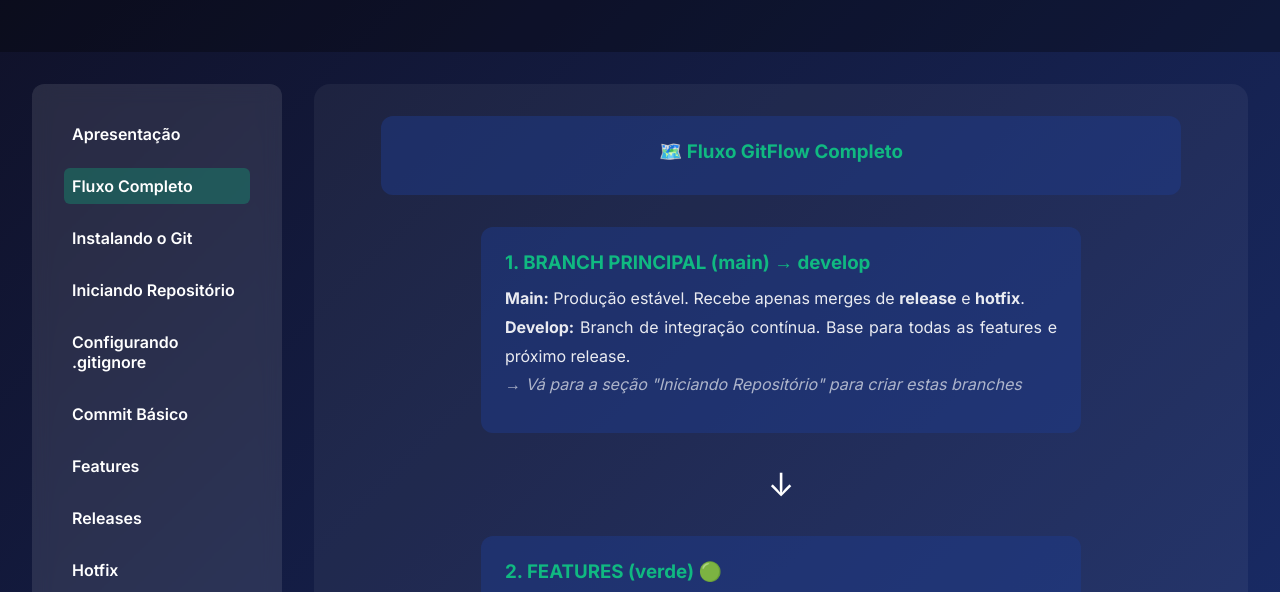
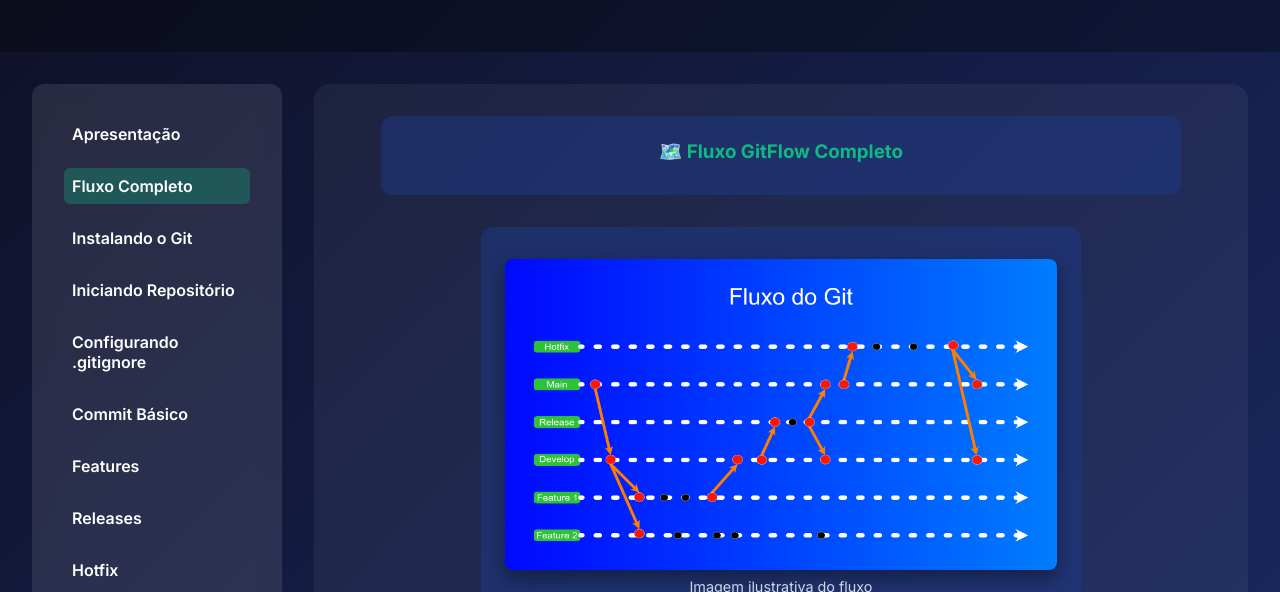
Before and after one commit to pauloalmeidasilva/pureGitFlow, a plain HTML site: page index.html in a window 1280 px wide. Both pictures are taken after a click on the link "Fluxo Completo". Shown: the part 208-800 px from the top of the page. Drawn offline with Linux system fonts and the light colour scheme.

Commit message:
Refactor code structure for improved readability and maintainability

```diff
--- a/assets/style.css
+++ b/assets/style.css
@@ -115,6 +115,22 @@ main li {
     margin-bottom: 0.5rem;
 }
 
+.flow-image > img {
+    width: 100%;
+    border-radius: 8px;
+    box-shadow: 0 8px 20px rgba(0,0,0,0.4);
+    display: block;
+    margin: 0.5rem auto 0 auto;
+}
+
+.flow-image > span{
+    display: block;
+    margin-top: 0.5rem;
+    font-size: 0.9rem;
+    opacity: 0.8;
+    text-align: center;
+}
+
 .command {
     background: #000;
     padding: 1rem;
--- a/index.html
+++ b/index.html
@@ -110,6 +110,11 @@
 						style="max-width: 800px; text-align: center"
 					>
 						<h3>🗺️ Fluxo GitFlow Completo</h3>
+					</div>
+
+					<div class="step flow-image">
+						<img class="" src="assets/fluxo.jpg" alt="Fluxo GitFlow" />
+						<span>Imagem ilustrativa do fluxo</span>
 					</div>
 
 					<div class="step">
```
Also changed, not shown: assets/fluxo.jpg (added).
